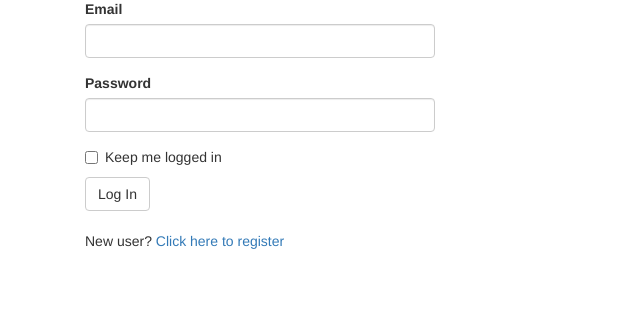
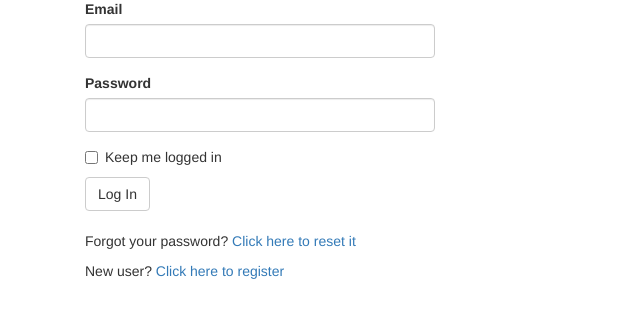
Before and after one commit to xiang162005/StudyFlask, a Flask app: page /auth/login in a window 1280 px wide. Shown: the part 193-528 px from the top of the page, without its empty margins (0-640 px from the left). Run offline with Flask 2, Linux system fonts and the light colour scheme; some libraries are stand-ins or nearby versions.

Commit message:
第二版的重设密码

```diff
--- a/app/auth/forms.py
+++ b/app/auth/forms.py
@@ -41,3 +41,16 @@ class ChangePasswordForm(FlaskForm):
         DataRequired(), EqualTo('password2', message='Passwords must match.')])
     password2 = PasswordField('Confirm new password', validators=[DataRequired()])
     submit = SubmitField('Update Password')
+
+
+class PasswordResetRequestForm(FlaskForm):
+    email = StringField('Email', validators=[DataRequired(), Length(1, 64),
+                                             Email()])
+    submit = SubmitField('Reset Password')
+
+
+class PasswordResetForm(FlaskForm):
+    password = PasswordField('New Password', validators=[
+        DataRequired(), EqualTo('password2', message='Passwords must match')])
+    password2 = PasswordField('Confirm password', validators=[DataRequired()])
+    submit = SubmitField('Reset Password')
--- a/app/auth/views.py
+++ b/app/auth/views.py
@@ -3,7 +3,8 @@ from flask_login import login_user, logout_user, login_required, current_user
 from . import auth
 from ..models import User, db
 from ..email import send_email
-from .forms import LoginForm, RegistrationForm, ChangePasswordForm
+from .forms import LoginForm, RegistrationForm, ChangePasswordForm, \
+    PasswordResetRequestForm, PasswordResetForm
 
 
 @auth.before_app_request
@@ -98,3 +99,36 @@ def change_password():
         else:
             flash('Invalid password.')
     return render_template("auth/change_password.html", form=form)
+
+
+@auth.route('/reset', methods=['GET', 'POST'])
+def password_reset_request():
+    if not current_user.is_anonymous:
+        return redirect(url_for('main.index'))
+    form = PasswordResetRequestForm()
+    if form.validate_on_submit():
+        user = User.query.filter_by(email=form.email.data.lower()).first()
+        if user:
+            token = user.generate_reset_token()
+            send_email(user.email, 'Reset Your Password',
+                       'auth/email/reset_password',
+                       user=user, token=token)
+            flash('An email with instructions to reset your password has been '
+                  'sent to you.')
+            return redirect(url_for('auth.login'))
+    return render_template('auth/reset_password.html', form=form)
+
+
+@auth.route('/reset/<token>', methods=['GET', 'POST'])
+def password_reset(token):
+    if not current_user.is_anonymous:
+        return redirect(url_for('main.index'))
+    form = PasswordResetForm()
+    if form.validate_on_submit():
+        if User.reset_password(token, form.password.data):
+            db.session.commit()
+            flash('Your password has been updated.')
+            return redirect(url_for('auth.login'))
+        else:
+            return redirect(url_for('main.index'))
+    return render_template('auth/reset_password.html', form=form)
--- a/app/templates/auth/login.html
+++ b/app/templates/auth/login.html
@@ -11,6 +11,12 @@
     {{ wtf.quick_form(form) }}
     <br>
     <p>
+        Forgot your password?
+        <a href="{{ url_for('auth.password_reset_request') }}">
+            Click here to reset it
+        </a>
+    </p>
+    <p>
         New user?
         <a href="{{ url_for('auth.register') }}">
             Click here to register
```
Also changed, not shown: app/models.py (+18 -0 lines), app/templates/auth/email/reset_password.html (added, +8 -0 lines), app/templates/auth/email/reset_password.txt (added, +13 -0 lines), app/templates/auth/reset_password.html (added, +13 -0 lines), tests/test_user_model.py (+16 -0 lines).
